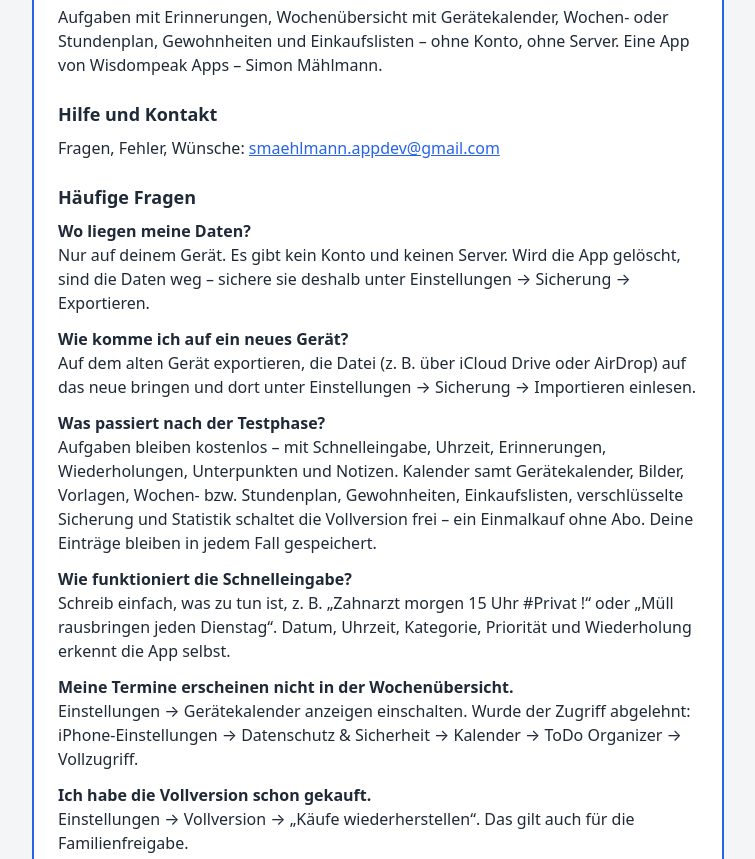
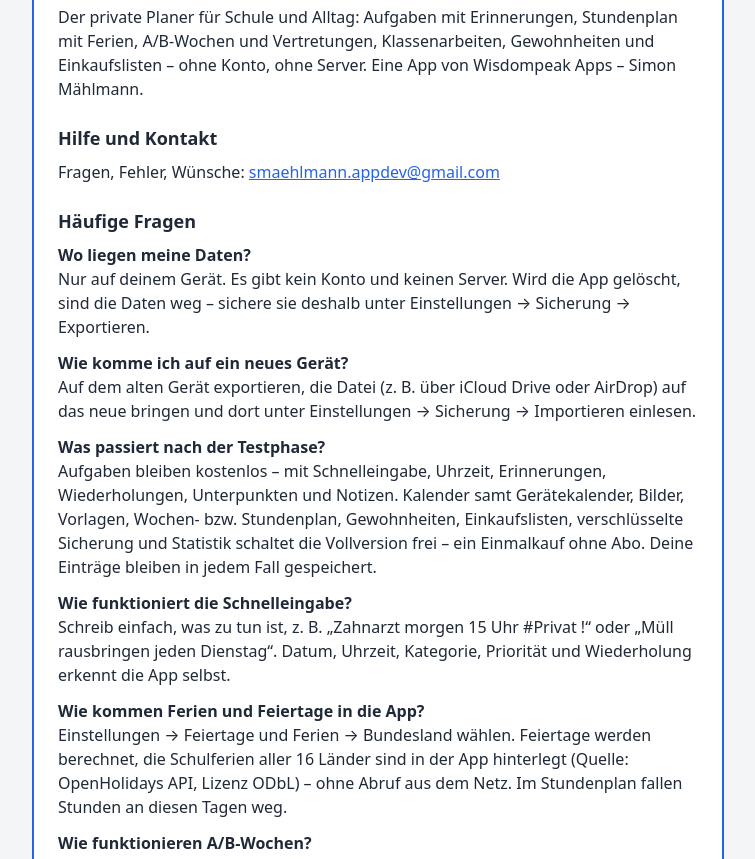
Before and after one commit to simaehlmann-cloud/ToDo-Organizer, a website: page docs/index.html in a window 1280 px wide. Shown: the part 89-948 px from the top of the page, without its empty margins (262-1017 px from the left). Drawn offline with Linux system fonts and the light colour scheme.

Commit message:
Add files via upload

```diff
--- a/docs/index.html
+++ b/docs/index.html
@@ -25,8 +25,8 @@
 <body>
 <main>
   <h1>ToDo Organizer</h1>
-  <p>Aufgaben mit Erinnerungen, Wochenübersicht mit Gerätekalender, Wochen- oder Stundenplan,
-  Gewohnheiten und Einkaufslisten – ohne Konto, ohne Server. Eine App von Wisdompeak Apps – Simon Mählmann.</p>
+  <p>Der private Planer für Schule und Alltag: Aufgaben mit Erinnerungen, Stundenplan mit Ferien,
+  A/B-Wochen und Vertretungen, Klassenarbeiten, Gewohnheiten und Einkaufslisten – ohne Konto, ohne Server. Eine App von Wisdompeak Apps – Simon Mählmann.</p>
 
   <h2>Hilfe und Kontakt</h2>
   <p>Fragen, Fehler, Wünsche: <a href="mailto:smaehlmann.appdev@gmail.com">smaehlmann.appdev@gmail.com</a></p>
@@ -47,6 +47,13 @@
   Schreib einfach, was zu tun ist, z. B. „Zahnarzt morgen 15 Uhr #Privat !“ oder
   „Müll rausbringen jeden Dienstag“. Datum, Uhrzeit, Kategorie, Priorität und Wiederholung
   erkennt die App selbst.</p>
+  <p><strong>Wie kommen Ferien und Feiertage in die App?</strong><br>
+  Einstellungen → Feiertage und Ferien → Bundesland wählen. Feiertage werden berechnet, die
+  Schulferien aller 16 Länder sind in der App hinterlegt (Quelle: OpenHolidays API, Lizenz ODbL) –
+  ohne Abruf aus dem Netz. Im Stundenplan fallen Stunden an diesen Tagen weg.</p>
+  <p><strong>Wie funktionieren A/B-Wochen?</strong><br>
+  Im Stundenplan „A/B-Wochen“ einschalten. Jede Stunde gilt dann in jeder Woche, nur in Woche A oder
+  nur in Woche B. Auf Wunsch zählen Ferienwochen nicht mit.</p>
   <p><strong>Meine Termine erscheinen nicht in der Wochenübersicht.</strong><br>
   Einstellungen → Gerätekalender anzeigen einschalten. Wurde der Zugriff abgelehnt:
   iPhone-Einstellungen → Datenschutz &amp; Sicherheit → Kalender → ToDo Organizer → Vollzugriff.</p>
```
